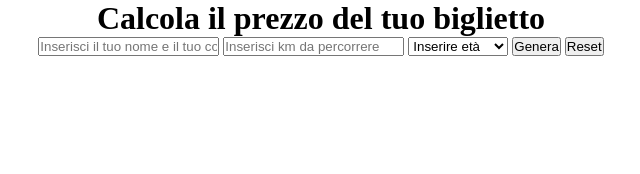
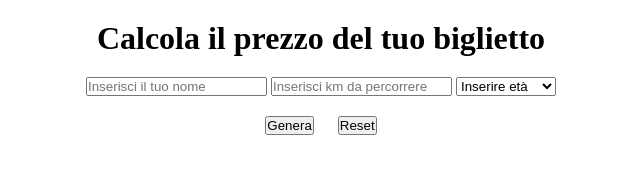
Before and after one commit to DanieleSpuria/js-biglietto-treno-form, a plain HTML site: page index.html in a window 1280 px wide. Shown: the whole page, without its empty margins (319-959 px from the left). Drawn offline with Linux system fonts and the light colour scheme.

Commit message:
add .btn

```diff
--- a/assets/css/style.css
+++ b/assets/css/style.css
@@ -2,6 +2,10 @@
   padding: 0;
   margin: 0;
   box-sizing: border-box;
+}
+
+h1{
+  padding: 20px 0;
 }
 
 .container{
@@ -9,6 +13,10 @@
   width: 70%;
   height: 100vh;
   text-align: center;
+}
+
+.calcola-prezzo button{
+  margin: 20px 10px;
 }
 
 .biglietto{
@@ -23,3 +31,7 @@
   display: flex;
   justify-content: center;
 }
+
+.dettagli th{
+  padding: 0 10px;
+}
--- a/index.html
+++ b/index.html
@@ -13,7 +13,7 @@
     <div class="calcola-prezzo">
       <h1>Calcola il prezzo del tuo biglietto</h1>
 
-      <input type="text" id="name" placeholder="Inserisci il tuo nome e il tuo cognome">
+      <input type="text" id="name" placeholder="Inserisci il tuo nome">
       <input type="text" id="km-da-percorrere" placeholder="Inserisci km da percorrere">
 
       <select id="eta">
@@ -23,8 +23,10 @@
         <option value="over65">Over 65</option>
       </select>
 
-      <button id="bottone1"> Genera </button>
-      <button id="bottone2"> Reset </button>
+      <div class="btn">
+        <button id="bottone1"> Genera </button>
+        <button id="bottone2"> Reset </button>
+      </div>
     </div>
 
 
```
